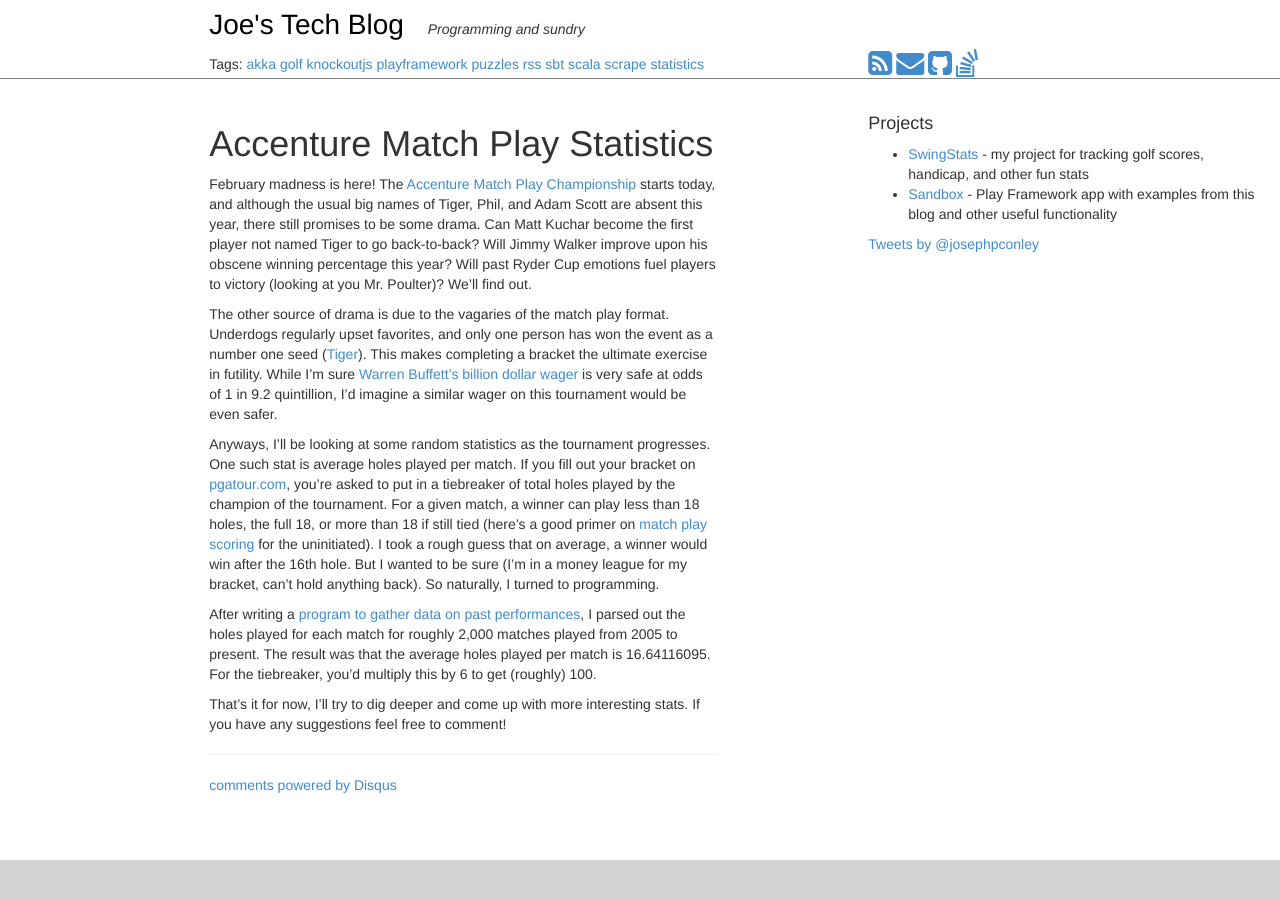
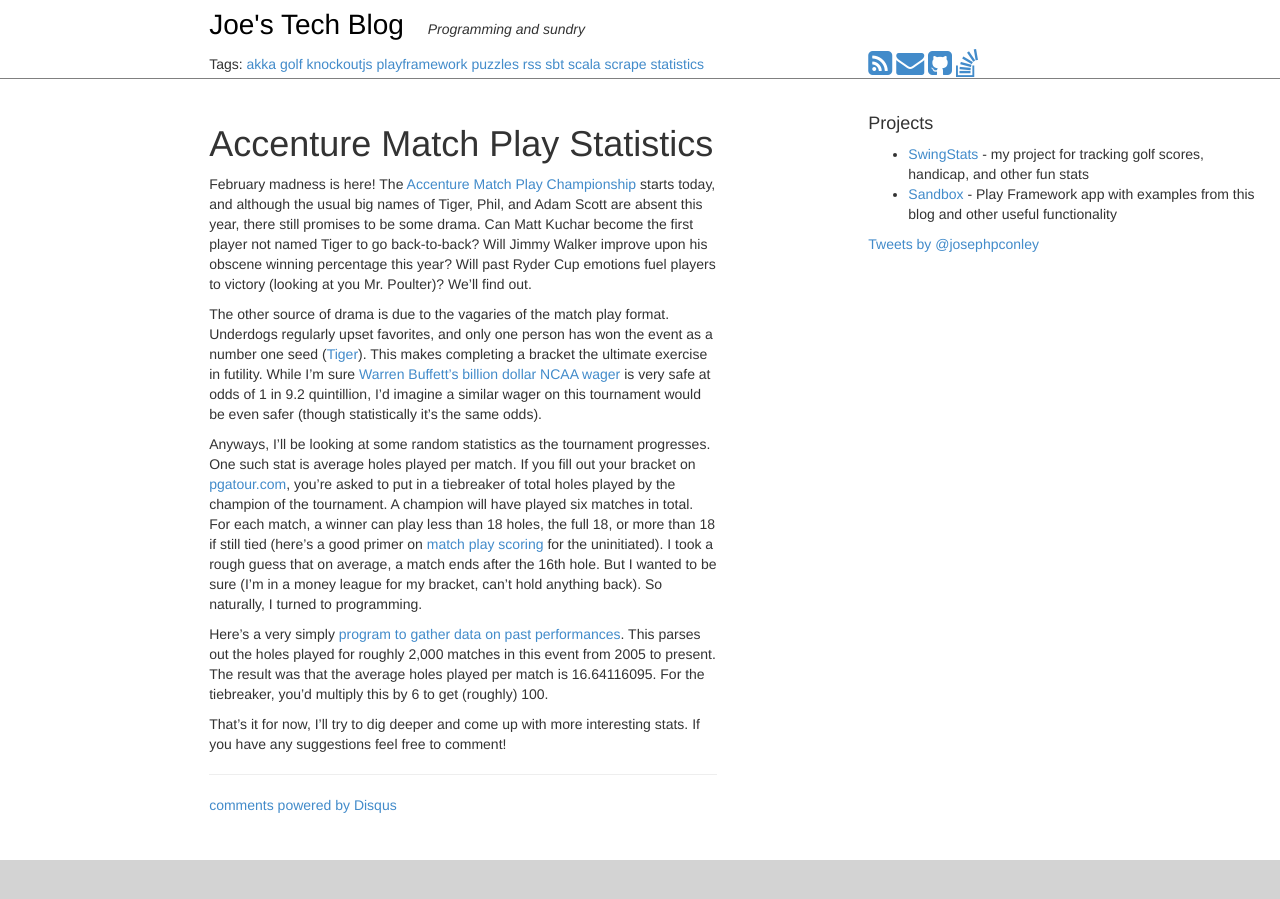
Before and after one commit to josephpconley/josephpconley.github.io, a Jekyll site: the page built from _posts/2014-2-19-accenture-match-play-stats.md, in a window 1280 px wide. Built offline with Jekyll 4.4.1, drawn with Linux system fonts in a browser that asks for light colours; a script that is not in the unit is left out; comment, search, counter and statistics services are not loaded.

Commit message:
final draft

```diff
--- a/_posts/2014-2-19-accenture-match-play-stats.md
+++ b/_posts/2014-2-19-accenture-match-play-stats.md
@@ -8,10 +8,10 @@ published: true
 
 February madness is here!  The [Accenture Match Play Championship](http://www.worldgolfchampionships.com/accenture-match-play-championship.html) starts today, and although the usual big names of Tiger, Phil, and Adam Scott are absent this year, there still promises to be some drama.  Can Matt Kuchar become the first player not named Tiger to go back-to-back?  Will Jimmy Walker improve upon his obscene winning percentage this year?  Will past Ryder Cup emotions fuel players to victory (looking at you Mr. Poulter)?  We'll find out.
 
-The other source of drama is due to the vagaries of the match play format.  Underdogs regularly upset favorites, and only one person has won the event as a number one seed ([Tiger](http://en.wikipedia.org/wiki/WGC-Accenture_Match_Play_Championship)).  This makes completing a bracket the ultimate exercise in futility.  While I'm sure [Warren Buffett's billion dollar wager](http://www.cbssports.com/collegebasketball/eye-on-college-basketball/24416823/warren-buffett-dan-gilbert-offering-1-billion-for-perfect-tourney-bracket) is very safe at odds of 1 in 9.2 quintillion, I'd imagine a similar wager on this tournament would be even safer.
+The other source of drama is due to the vagaries of the match play format.  Underdogs regularly upset favorites, and only one person has won the event as a number one seed ([Tiger](http://en.wikipedia.org/wiki/WGC-Accenture_Match_Play_Championship)).  This makes completing a bracket the ultimate exercise in futility.  While I'm sure [Warren Buffett's billion dollar NCAA wager](http://www.cbssports.com/collegebasketball/eye-on-college-basketball/24416823/warren-buffett-dan-gilbert-offering-1-billion-for-perfect-tourney-bracket) is very safe at odds of 1 in 9.2 quintillion, I'd imagine a similar wager on this tournament would be even safer (though statistically it's the same odds).
 
-Anyways, I'll be looking at some random statistics as the tournament progresses.  One such stat is average holes played per match.  If you fill out your bracket on [pgatour.com](http://fantasy.pgatour.com/), you're asked to put in a tiebreaker of total holes played by the champion of the tournament.  For a given match, a winner can play less than 18 holes, the full 18, or more than 18 if still tied (here's a good primer on [match play scoring](http://golf.about.com/od/beginners/a/matchplayscore.htm) for the uninitiated).  I took a rough guess that on average, a winner would win after the 16th hole.  But I wanted to be sure (I'm in a money league for my bracket, can't hold anything back).  So naturally, I turned to programming.
+Anyways, I'll be looking at some random statistics as the tournament progresses.  One such stat is average holes played per match.  If you fill out your bracket on [pgatour.com](http://fantasy.pgatour.com/), you're asked to put in a tiebreaker of total holes played by the champion of the tournament.  A champion will have played six matches in total.  For each match, a winner can play less than 18 holes, the full 18, or more than 18 if still tied (here's a good primer on [match play scoring](http://golf.about.com/od/beginners/a/matchplayscore.htm) for the uninitiated).  I took a rough guess that on average, a match ends after the 16th hole.  But I wanted to be sure (I'm in a money league for my bracket, can't hold anything back).  So naturally, I turned to programming.
 
-After writing a [program to gather data on past performances](https://github.com/josephpconley/scala/blob/master/scrape/src/main/scala/com/josephpconley/golf/MatchPlay.scala), I parsed out the holes played for each match for roughly 2,000 matches played from 2005 to present.  The result was that the average holes played per match is 16.64116095.  For the tiebreaker, you'd multiply this by 6 to get (roughly) 100.
+Here's a very simply [program to gather data on past performances](https://github.com/josephpconley/scala/blob/master/scrape/src/main/scala/com/josephpconley/golf/MatchPlay.scala).  This parses out the holes played for roughly 2,000 matches in this event from 2005 to present.  The result was that the average holes played per match is 16.64116095.  For the tiebreaker, you'd multiply this by 6 to get (roughly) 100.
 
 That's it for now, I'll try to dig deeper and come up with more interesting stats.  If you have any suggestions feel free to comment!
```
